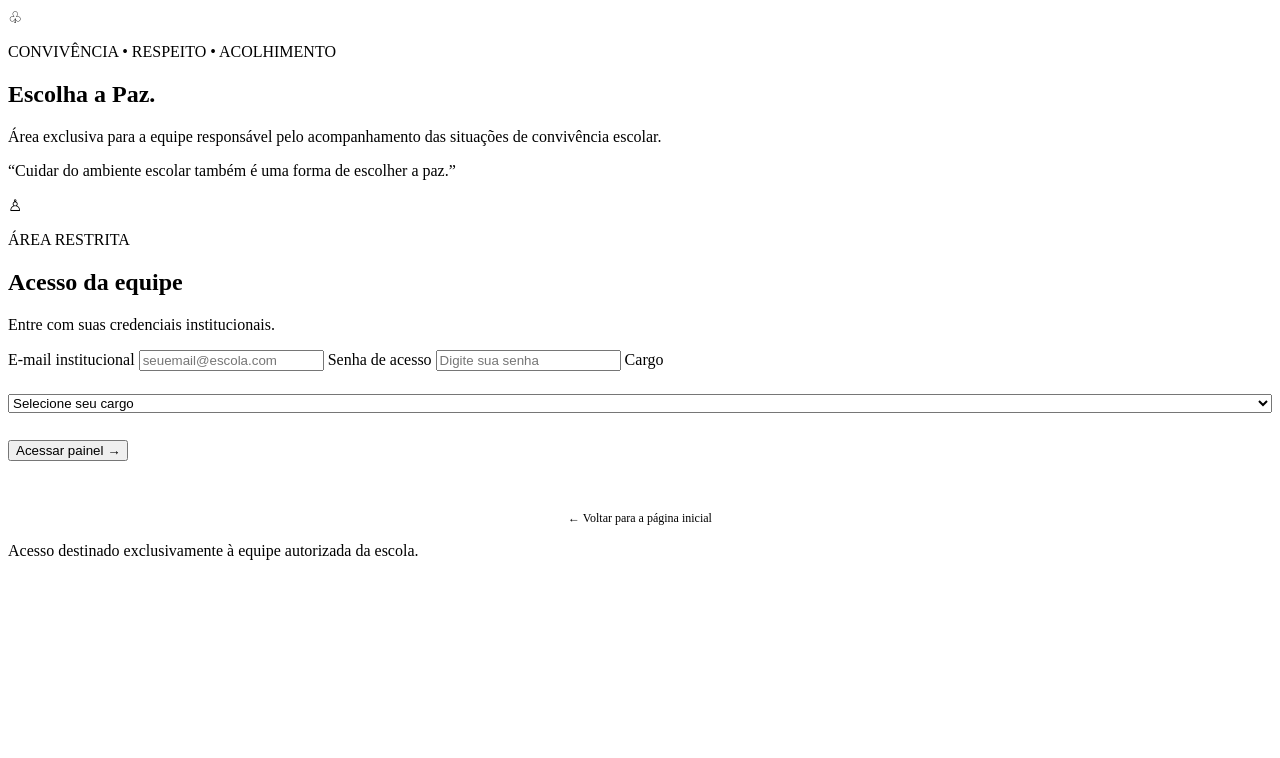
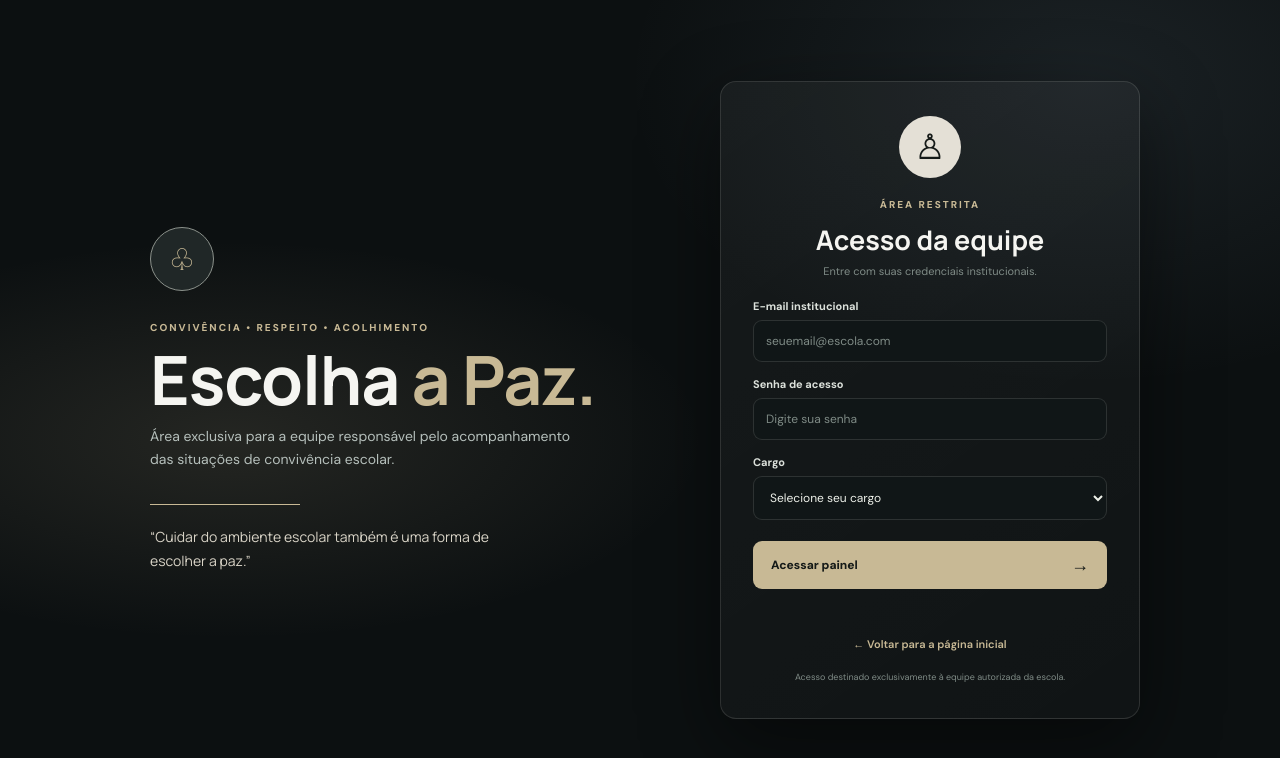
Before and after one commit to claracalonassii/denuncia-ebba, a plain HTML site: page acesso-responsavel.html in a window 1280 px wide. Drawn offline with Linux system fonts and the light colour scheme.

Commit message:
Refactor CSS for login page styling

```diff
--- a/senha-responsavel.css
+++ b/senha-responsavel.css
@@ -1,3 +1,245 @@
+
+:root {
+    --bg: #0c1011;
+    --panel: #151b1c;
+    --text: #f5f5f1;
+    --muted: #b5bfbb;
+    --soft: #7f8b86;
+    --line: rgba(235,239,232,.13);
+    --gold: #c8b995;
+    --gold2: #e1d4b6;
+}
+
+* {
+    box-sizing: border-box;
+    margin: 0;
+    padding: 0;
+}
+
+body {
+    font-family: 'DM Sans', sans-serif;
+    color: var(--text);
+}
+
+.login-page {
+    min-height: 100vh;
+    display: grid;
+    place-items: center;
+    padding: 25px;
+
+    background:
+        radial-gradient(
+            ellipse at 18% 55%,
+            rgba(200,185,149,.13),
+            transparent 32%
+        ),
+        radial-gradient(
+            ellipse at 85% 10%,
+            rgba(158,187,212,.1),
+            transparent 30%
+        ),
+        #0c1011;
+
+    overflow-x: hidden;
+}
+
+.login-shell {
+    width: min(1000px, 100%);
+    display: grid;
+    grid-template-columns: 1fr 420px;
+    gap: 55px;
+    align-items: center;
+}
+
+.login-brand {
+    padding: 25px 10px;
+}
+
+.brand-mark {
+    width: 42px;
+    height: 42px;
+    border-radius: 50%;
+    display: grid;
+    place-items: center;
+    border: 1px solid #8b918b;
+    color: var(--gold);
+    background: #202727;
+    font-size: 22px;
+}
+
+.large {
+    width: 64px;
+    height: 64px;
+    font-size: 30px;
+    margin-bottom: 30px;
+}
+
+.eyebrow {
+    font-size: 10px;
+    letter-spacing: 2px;
+    color: var(--gold);
+    font-weight: 800;
+    margin-bottom: 10px;
+}
+
+.login-brand h1 {
+    font-family: Manrope, sans-serif;
+    font-size: clamp(42px, 6vw, 68px);
+    line-height: 1.05;
+    letter-spacing: -1.2px;
+}
+
+.login-brand h1 span {
+    color: var(--gold);
+}
+
+.subtitle {
+    color: var(--muted);
+    font-size: 13px;
+    line-height: 1.7;
+    margin-top: 9px;
+}
+
+.login-brand .subtitle {
+    max-width: 440px;
+    font-size: 14px;
+}
+
+.decor-line {
+    height: 1px;
+    width: 150px;
+    background: var(--gold);
+    margin: 32px 0 20px;
+}
+
+.login-quote {
+    font-family: Manrope, sans-serif;
+    color: #d9d4c7;
+    font-size: 14px;
+    max-width: 350px;
+    line-height: 1.7;
+}
+
+.login-card {
+    padding: 34px 32px;
+    text-align: left;
+
+    background: linear-gradient(
+        145deg,
+        rgba(255,255,255,.045),
+        rgba(255,255,255,.018)
+    );
+
+    border: 1px solid var(--line);
+    border-radius: 16px;
+
+    box-shadow: 0 25px 80px #0007;
+}
+
+.user-symbol {
+    width: 62px;
+    height: 62px;
+    margin: 0 auto 20px;
+    border-radius: 50%;
+
+    display: grid;
+    place-items: center;
+
+    background: #e4e0d6;
+    color: #151a18;
+    font-size: 35px;
+}
+
+.login-card h2 {
+    font-family: Manrope, sans-serif;
+    text-align: center;
+    font-size: 27px;
+    margin-bottom: 5px;
+}
+
+.login-card > .muted,
+.login-card > .eyebrow {
+    text-align: center;
+}
+
+.muted {
+    color: var(--soft);
+    font-size: 11px;
+    line-height: 1.6;
+}
+
+.login-card form {
+    margin-top: 18px;
+}
+
+.field {
+    display: block;
+    margin: 15px 0 7px;
+    font-size: 11px;
+    font-weight: 700;
+    color: #dce1db;
+}
+
+input,
+select {
+    width: 100%;
+    border: 1px solid var(--line);
+    border-radius: 9px;
+
+    background: #101617;
+    color: #edf0e9;
+
+    padding: 12px;
+    outline: none;
+    font-size: 12px;
+    font-family: inherit;
+}
+
+input:focus,
+select:focus {
+    border-color: var(--gold);
+}
+
+input::placeholder {
+    color: #7f8b86;
+}
+
+select {
+    cursor: pointer;
+}
+
+.primary {
+    border: 0;
+    border-radius: 9px;
+    background: var(--gold);
+    color: #151a18;
+
+    font-size: 12px;
+    font-weight: 800;
+    padding: 12px 18px;
+
+    transition: .2s;
+    font-family: inherit;
+    cursor: pointer;
+}
+
+.primary:hover {
+    background: var(--gold2);
+    transform: translateY(-2px);
+}
+
+.login-button {
+    width: 100%;
+    margin-top: 21px;
+
+    display: flex;
+    justify-content: space-between;
+    align-items: center;
+}
+
+.login-button span {
+    font-size: 18px;
+}
 
 .login-error {
     color: #e58b8b;
@@ -10,33 +252,56 @@
 .back-link {
     display: block;
     text-align: center;
-    margin-top: 22px;
+    margin-top: 20px;
+
     color: var(--gold);
-    font-size: 12px;
+    font-size: 11px;
+    font-weight: 600;
     text-decoration: none;
+
     transition: .2s;
 }
 
 .back-link:hover {
-    opacity: .75;
+    color: var(--gold2);
 }
 
-.login-card select {
-    width: 100%;
-    margin-top: 8px;
-}
-
-.login-card input,
-.login-card select {
-    margin-bottom: 15px;
-}
-
-.login-card .login-button {
-    margin-top: 12px;
+.login-foot {
+    text-align: center;
+    color: var(--soft);
+    font-size: 9px;
+    margin-top: 19px;
+    line-height: 1.6;
 }
 
 @media(max-width:760px) {
-    .back-link {
-        margin-top: 18px;
+
+    .login-shell {
+        grid-template-columns: 1fr;
+        gap: 20px;
+        max-width: 460px;
+    }
+
+    .login-brand {
+        text-align: center;
+        padding: 10px 5px;
+    }
+
+    .login-brand .large {
+        margin: 0 auto 18px;
+    }
+
+    .login-brand .subtitle,
+    .login-quote {
+        margin-left: auto;
+        margin-right: auto;
+    }
+
+    .decor-line {
+        margin: 20px auto;
+    }
+
+    .login-card {
+        padding: 27px 22px;
     }
 }
```
